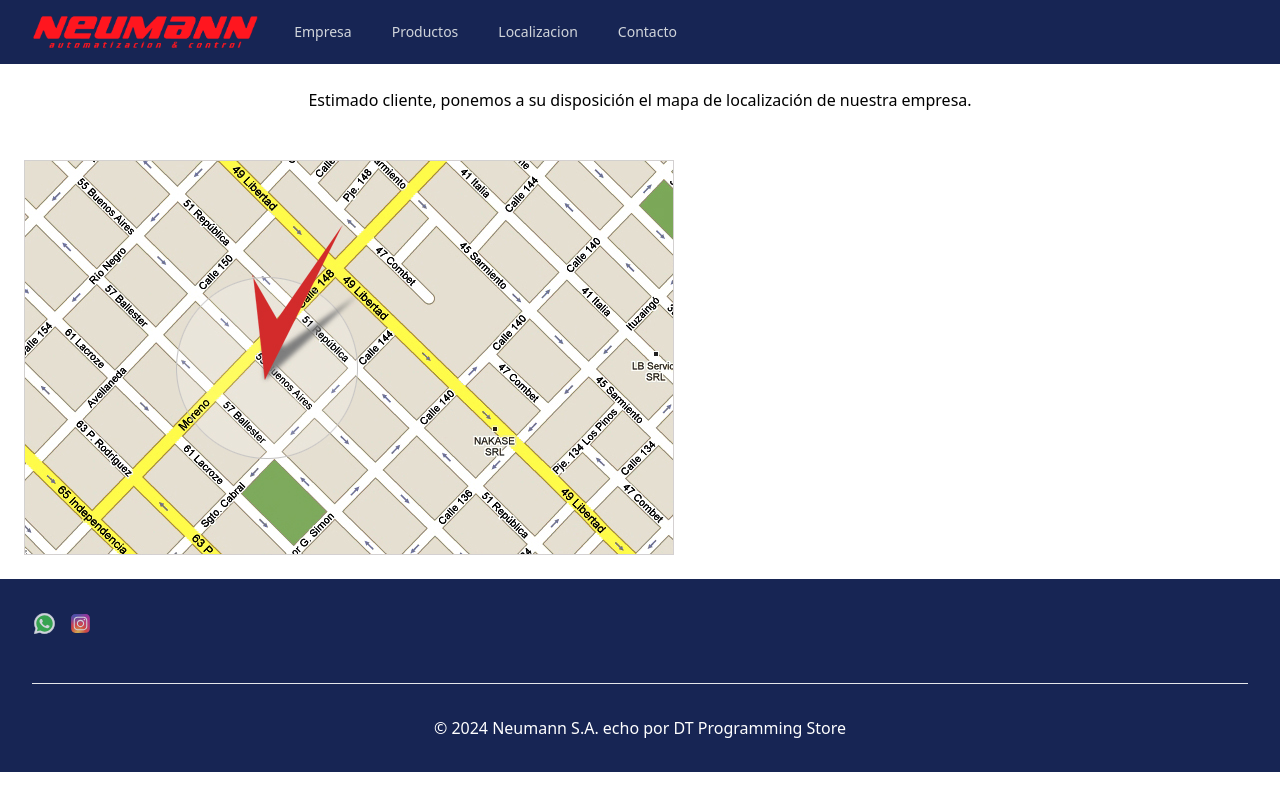
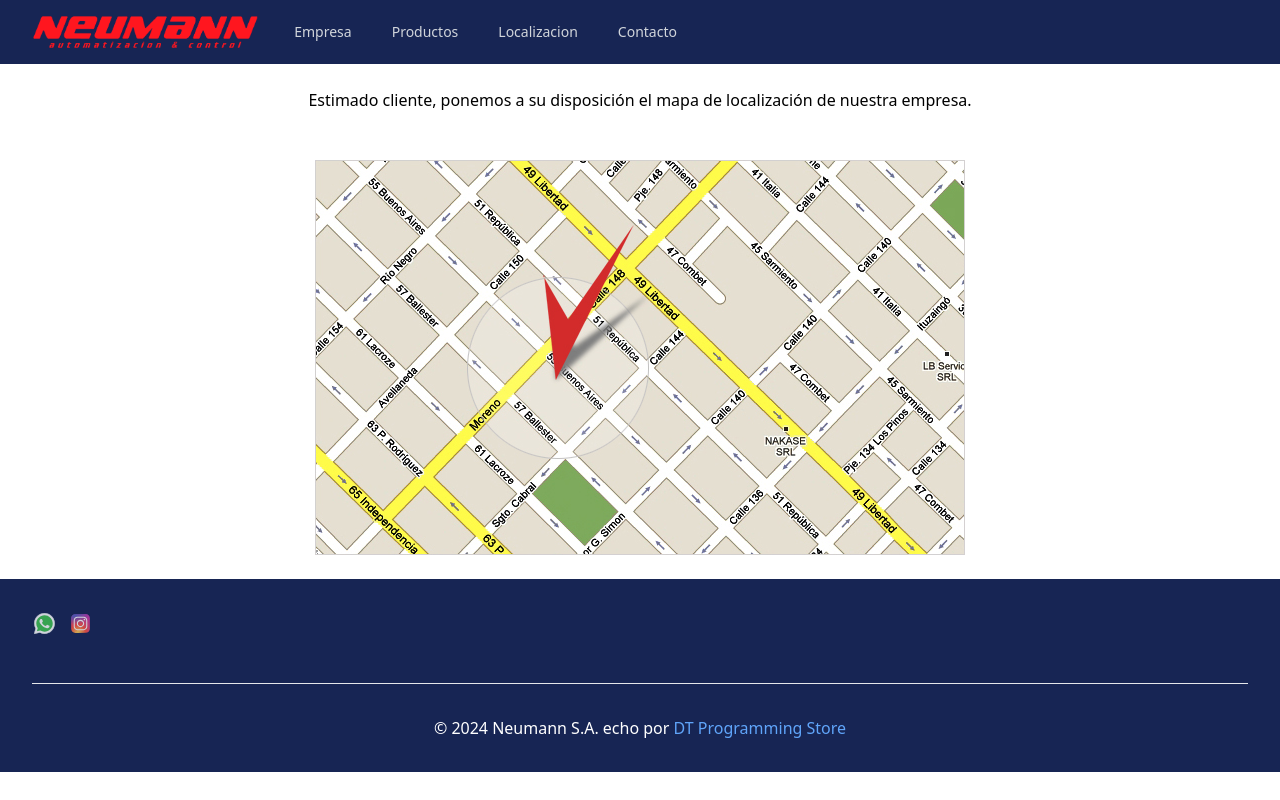
Before and after one commit to Thiago-Marsili/Neumannsa, a React (Create React App) app: page /localizacion in a window 1280 px wide. Built offline with nearby package versions, Linux system fonts and the light colour scheme.

Commit message:
fix: map

```diff
--- a/src/Components/Footer/Footer.js
+++ b/src/Components/Footer/Footer.js
@@ -19,7 +19,7 @@ export default function Footer() {
       </div>
       <hr className="my-8 border-blue-gray-50" />
       <Typography color="white" className="text-center font-normal">
-        &copy; 2024 Neumann S.A. echo por <a href="https://dtprogramming.store">DT Programming Store</a>
+        &copy; 2024 Neumann S.A. echo por <a className="text-blue-400"href="https://dtprogramming.store">DT Programming Store</a>
       </Typography>
     </footer>
   );
--- a/src/Pages/localizacion.js
+++ b/src/Pages/localizacion.js
@@ -1,13 +1,13 @@
 export default function Localizacion(){
     return(
-        <div>
+        <div className="">
             <p className="text-center p-6 text">
             Estimado cliente, ponemos a su disposición el mapa de localización de nuestra empresa.
-</p>
+            </p>
 
-<a href='https://www.google.com/maps/place/NEUMAN+SA/@-34.5382535,-58.5649698,17z/data=!3m1!4b1!4m6!3m5!1s0x95bcba0f0b0039cf:0x9949a3b65a95135a!8m2!3d-34.5382579!4d-58.5623949!16s%2Fg%2F11cp5jbq5x?entry=ttu'>
+                <a className="flex justify-center" href='https://www.google.com/maps/place/NEUMAN+SA/@-34.5382535,-58.5649698,17z/data=!3m1!4b1!4m6!3m5!1s0x95bcba0f0b0039cf:0x9949a3b65a95135a!8m2!3d-34.5382579!4d-58.5623949!16s%2Fg%2F11cp5jbq5x?entry=ttu'>
                   <img
-                    className="h-500 w-auto p-6 margin: 1em; flex justify-center"
+                    className="h-500 w-auto p-6 margin: 1em; "
                     src='/assets/mapa.jpg'
                     alt="Foto Ubicacion"
                   />
```
